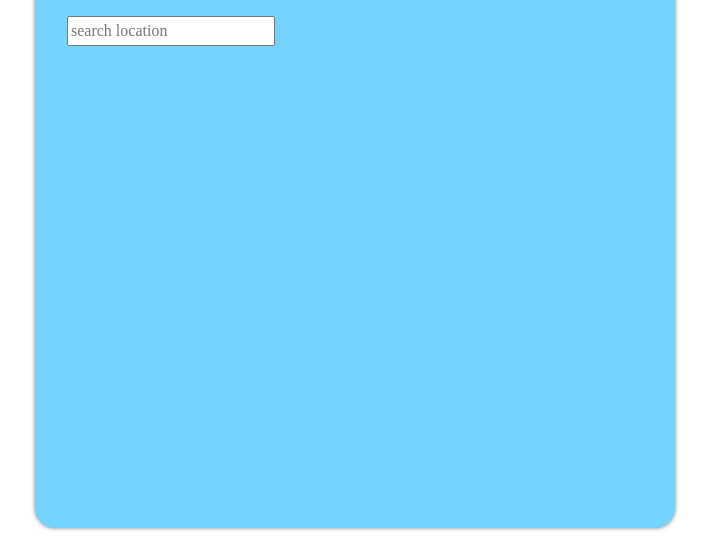
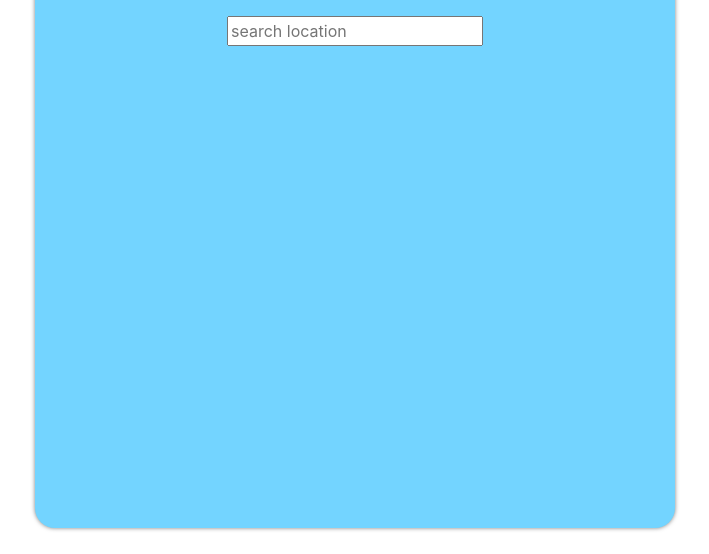
Before and after one commit to harithkhan/weather-app, a website built with webpack: page src/template.html in a window 1280 px wide. Shown: the part 160-714 px from the top of the page, without its empty margins (285-994 px from the left). Built offline with nearby package versions, Linux system fonts and the light colour scheme.

Commit message:
style: center the search form

```diff
--- a/src/style.css
+++ b/src/style.css
@@ -80,6 +80,13 @@ header > h1 {
 
 main {
     margin-top: 2rem;
+    display: flex;
+    flex-direction: column;
+    align-items: center;
+}
+
+#search-form {
+    font-family: var(--font-general);
 }
 
 .app-container {
```
